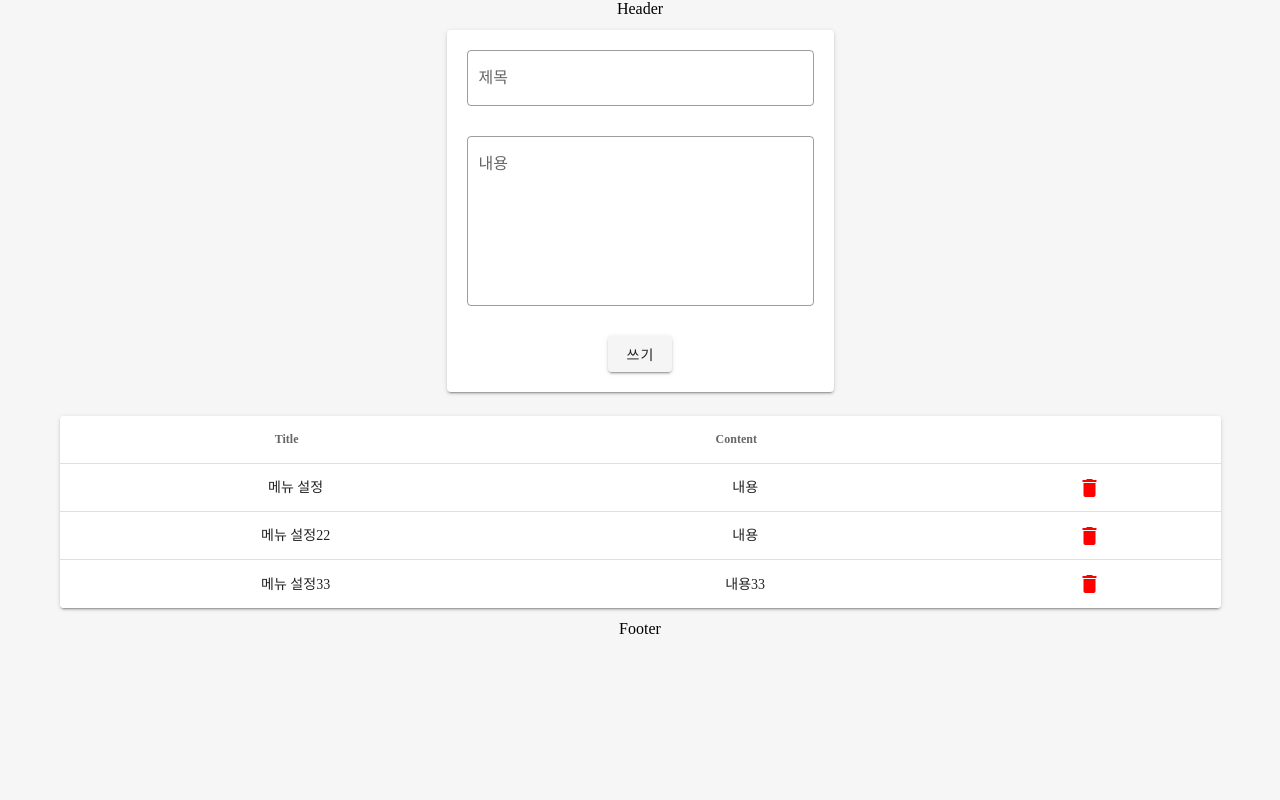
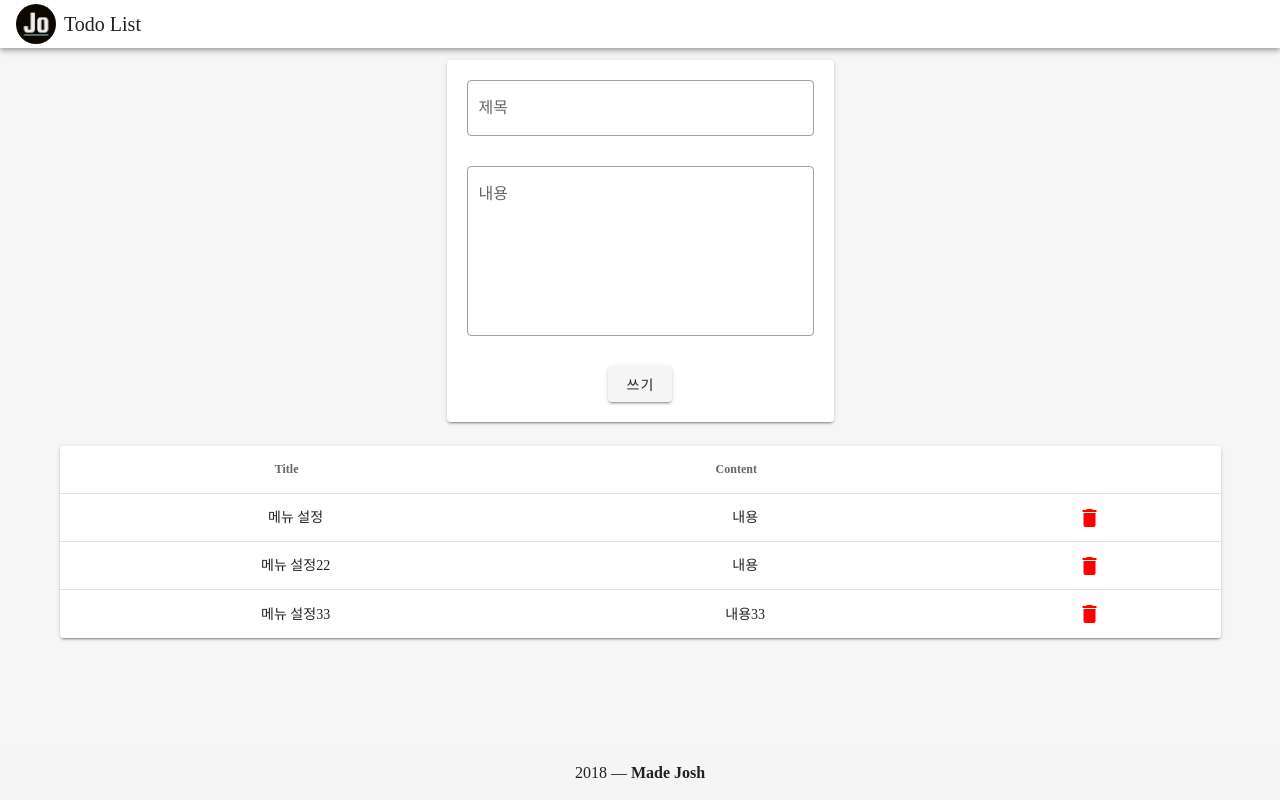
Before and after one commit to Jo-App/vue-todo, a Vue app: page / in a window 1280 px wide. Built offline with nearby package versions, Linux system fonts and the light colour scheme; a small style sheet from the web is missing.

Commit message:
헤더 푸터 스타일 적용

```diff
--- a/src/components/TodoFooter.vue
+++ b/src/components/TodoFooter.vue
@@ -1,13 +1,7 @@
 <template>
-  <div>
-    Footer
-  </div>
+  <v-footer absolute class="font-weight-medium">
+    <v-col class="text-center" cols="12">
+      {{ new Date().getFullYear() }} — <strong>Made Josh</strong>
+    </v-col>
+  </v-footer>
 </template>
-
-<script>
-export default {
-}
-</script>
-
-<style scoped>
-</style>
--- a/src/components/TodoHeader.vue
+++ b/src/components/TodoHeader.vue
@@ -1,14 +1,23 @@
 <template>
-  <div>
-    Header
-  </div>
+  <v-toolbar dense>
+    <div class="box">
+      <img src="../assets/jologo1.png" class="profile">
+    </div>
+    <v-toolbar-title>Todo List</v-toolbar-title>
+    <v-spacer></v-spacer>
+  </v-toolbar>
 </template>
-
-<style scoped>
-h1 {
-  color : #2F3B52;
-  font-weight: 900;
-  margin: 2.5rem 0 1.5rem;
+<style>
+.box {
+  width: 40px;
+  height: 40px;
+  border-radius: 70%;
+  overflow: hidden;
+  margin-right:8px;
 }
-
+.profile {
+  width: 100%;
+  height: 100%;
+  object-fit: cover;
+}
 </style>
```
Also changed, not shown: src/assets/jologo1.png (added), src/assets/jologo2.png (added).
